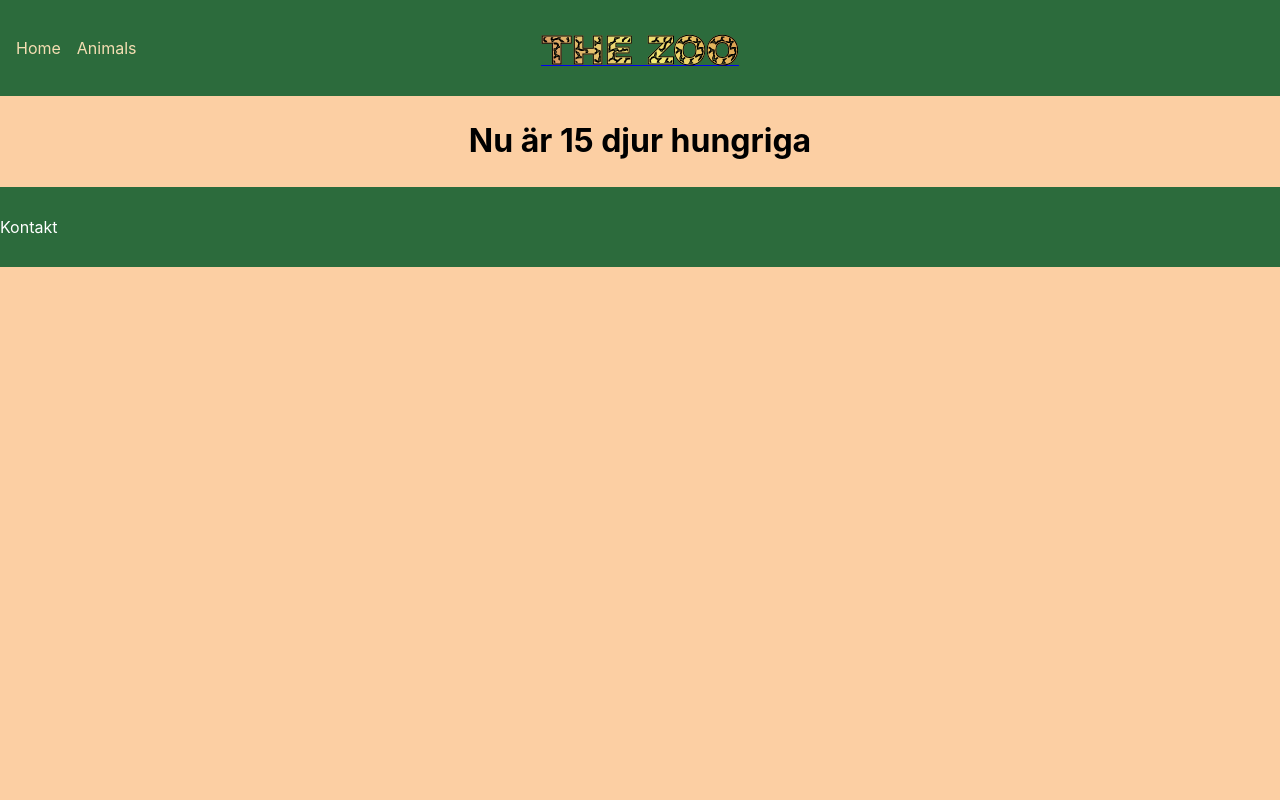
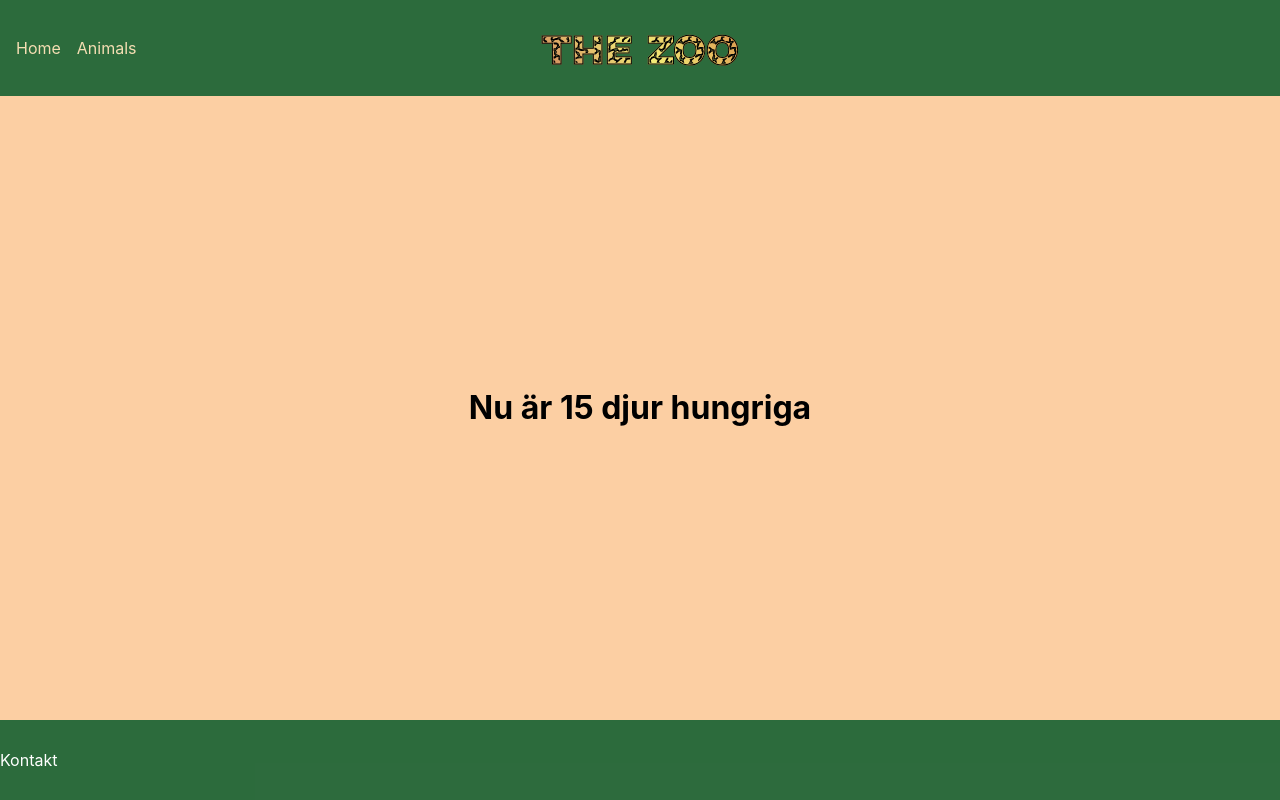
Before and after one commit to feliciacalming/the-zoo__react, a React app: page / in a window 1280 px wide. Built offline with nearby package versions, Linux system fonts and the light colour scheme; the HTML template or start-up script is replaced by a standard one.

Commit message:
(feat): update Layout

```diff
--- a/src/components/Layout/Layout.scss
+++ b/src/components/Layout/Layout.scss
@@ -18,11 +18,24 @@ main {
   }
 }
 
+.content {
+  min-height: 100vh;
+  display: grid;
+  justify-content: center;
+  align-items: center;
+  grid-template-columns: 1fr;
+  grid-template-rows: auto 1fr auto;
+  grid-template-areas:
+    "header"
+    "main"
+    "footer";
+}
+
 button {
   border-radius: 8px;
   border: 1px solid transparent;
   padding: 0.6em 1.2em;
-  font-size: 1em;
+  font-size: 0.9rem;
   font-weight: 500;
   font-family: inherit;
   cursor: pointer;
@@ -31,7 +44,19 @@ button {
 button:hover {
   border-color: #646cff;
 }
-button:focus,
-button:focus-visible {
-  outline: 4px auto -webkit-focus-ring-color;
+
+button:disabled {
+  border-color: none;
+
+  &:hover {
+    border-color: none;
+  }
 }
+// button:focus,
+// button:focus-visible {
+//   outline: 4px auto -webkit-focus-ring-color;
+// }
+
+a {
+  text-decoration: none;
+}
--- a/src/components/Layout/Layout.tsx
+++ b/src/components/Layout/Layout.tsx
@@ -6,9 +6,11 @@ import { Footer } from "../Footer/Footer";
 export const Layout = () => {
   return (
     <>
-      <Header></Header>
-      <Outlet></Outlet>
-      <Footer></Footer>
+      <div className="content">
+        <Header></Header>
+        <Outlet></Outlet>
+        <Footer></Footer>
+      </div>
     </>
   );
 };
```
